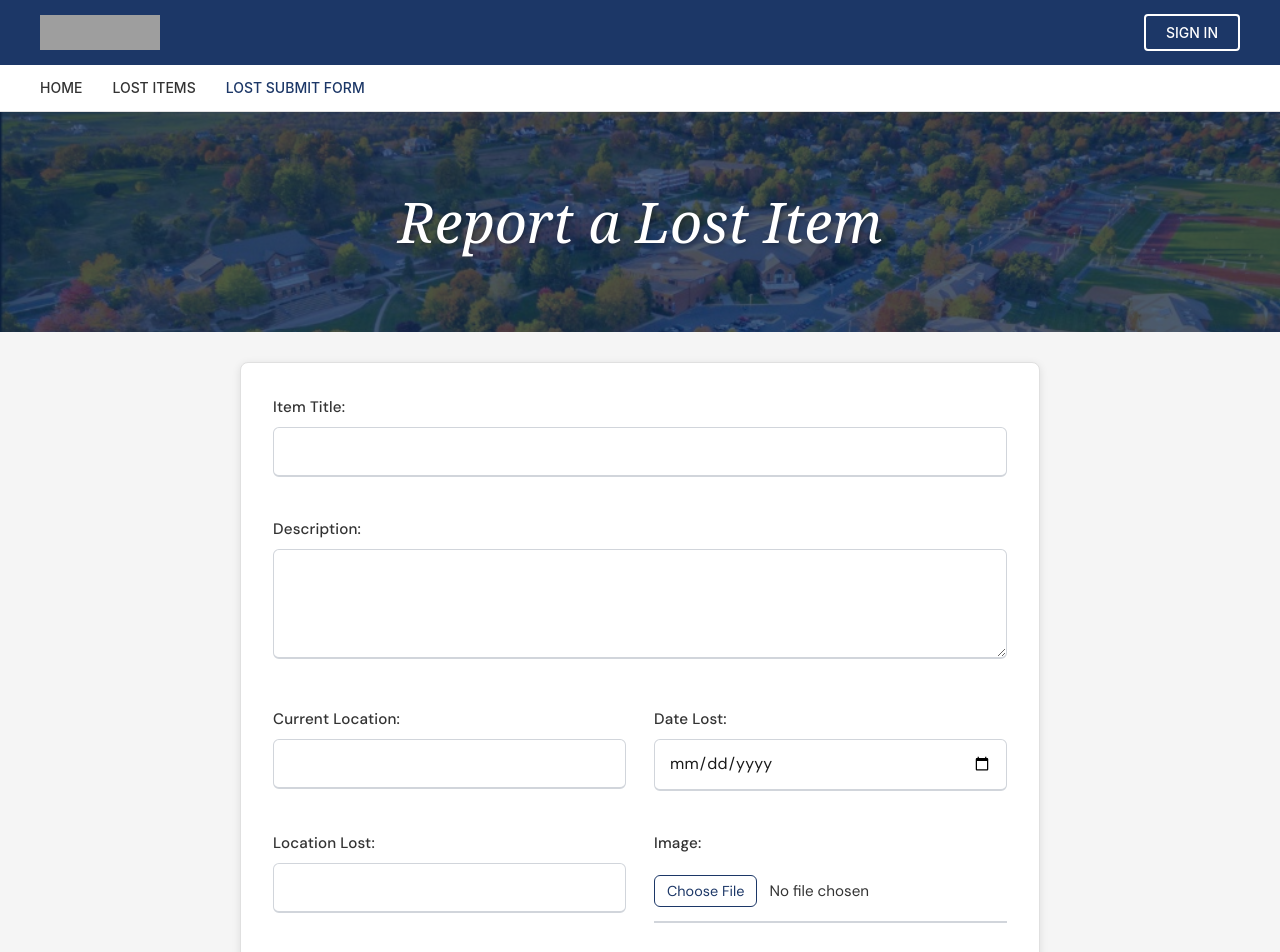
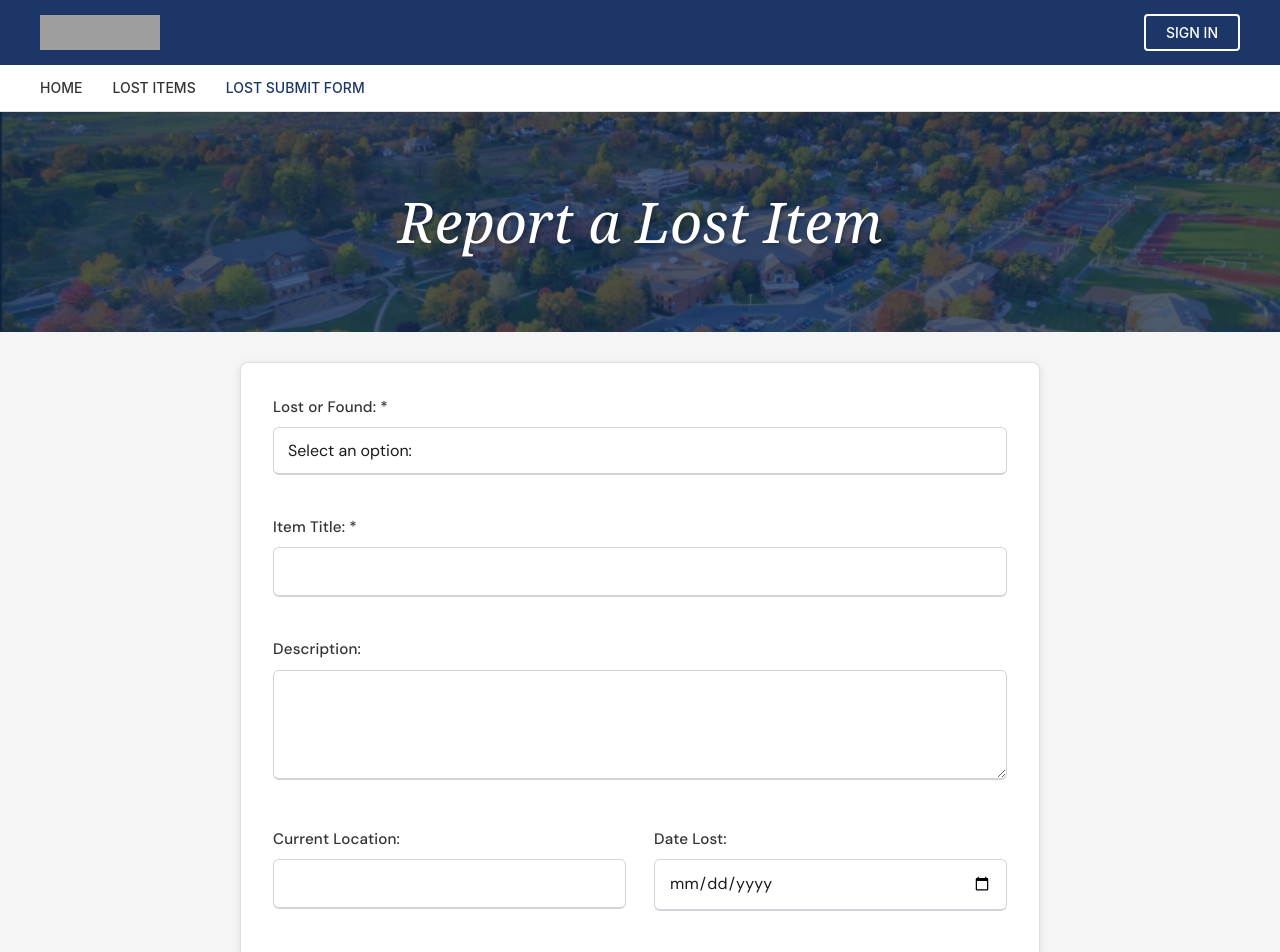
Before and after one commit to dmorales-t89/EMU-Lost-Found, a React (Vite) app in the folder lost-and-found/: page /lost-submit-form in a window 1280 px wide. Shown: the top 952 px of the page. Built offline with nearby package versions, Linux system fonts and the light colour scheme; grey boxes are pictures that could not be loaded.

Commit message:
modified:   lost-and-found/src/App.css 	modified:   lost-and-found/src/components/LostSubmitForm.jsx

```diff
--- a/lost-and-found/src/App.css
+++ b/lost-and-found/src/App.css
@@ -319,8 +319,9 @@
   /* Full-width fields */
   .lost-submit-form .form-group:nth-child(1),
   .lost-submit-form .form-group:nth-child(2),
-  .lost-submit-form .form-group:nth-child(7),
-  .lost-submit-form .form-group:nth-child(8) {
+  .lost-submit-form .form-group:nth-child(3),
+  .lost-submit-form .form-group:nth-child(8),
+  .lost-submit-form .form-group:nth-child(9) {
     grid-column: 1 / -1;
   }
 }
@@ -342,6 +343,22 @@
   font-size: 0.95rem;
   color: #333;
   letter-spacing: 0.01em;
+}
+/* Select dropdown — styled like text inputs */
+.lost-submit-form .form-group select {
+  width: 100%;
+  padding: 12px 14px;
+  font-family: 'DM Sans', sans-serif;
+  font-size: 1rem;
+  font-weight: 400;
+  color: #1a1a1a;
+  border: 1px solid #d1d5db;
+  border-bottom: 2px solid #d1d5db;
+  border-radius: 6px;
+  background-color: transparent;
+  cursor: pointer;
+  transition: border-color 0.2s ease;
+  appearance: none;
 }
 
 /* Text inputs and textarea - underlined style (Material-style) */
@@ -386,19 +403,19 @@
 /* File input - underlined style to match */
 .lost-submit-form .form-group input[type="file"] {
   width: 100%;
-  padding: 12px 0 14px 0;
+  padding: 4px 0 8px 0;
   font-family: 'DM Sans', sans-serif;
   font-size: 0.95rem;
   border: none;
   border-bottom: 2px solid #d1d5db;
-  border-radius: 0;
+  border-radius: 6px;
   background-color: transparent;
   transition: border-color 0.2s;
 }
 
 .lost-submit-form .form-group input[type="file"]::-webkit-file-upload-button {
   margin-right: 12px;
-  padding: 6px 12px;
+  padding: 8px 12px;
   font-family: 'DM Sans', sans-serif;
   font-size: 0.9rem;
   color: var(--primary-blue);
--- a/lost-and-found/src/components/LostSubmitForm.jsx
+++ b/lost-and-found/src/components/LostSubmitForm.jsx
@@ -11,7 +11,16 @@ function LostSubmitForm() {
     return (
         <form className="lost-submit-form" onSubmit={handleSubmit(onSubmit)}>
             <div className="form-group">
-                <label htmlFor="title">Item Title:</label>
+                <label htmlFor="lostFound">Lost or Found: *</label>
+                <select id="lostFound" {...register("lostFound", { required: "Please select Lost or Found." })}>
+                    <option value="">Select an option:</option>
+                    <option value="lost">I lost an item.</option>
+                    <option value="found">I found an item.</option>
+                </select>
+                {errors.lostFound && <span className="error">{errors.lostFound.message}</span>}
+            </div>
+            <div className="form-group">
+                <label htmlFor="title">Item Title: *</label>
                 <input type="text" id="title" {...register("title", { required: "Item title is required." })} />
                 {errors.title && <span className="error">{errors.title.message}</span>}
             </div>
@@ -37,13 +46,13 @@ function LostSubmitForm() {
             </div>
 
             <div className="form-group">
-                <label htmlFor="image">Image:</label>
+                <label htmlFor="image">Image: *</label>
                 <input id="image" type="file" {...register("image", { required: "Image is required." })} />
                 {errors.image && <span className="error">{errors.image.message}</span>}
             </div>
 
             <div className="form-group">
-                <label htmlFor="contactInfo">Contact Info:</label>
+                <label htmlFor="contactInfo">Contact Info: *</label>
                 <input type="text" id="contactInfo" {...register("contactInfo", { required: "Contact information is required." })} />
                 {errors.contactInfo && <span className="error">{errors.contactInfo.message}</span>}
             </div>
```
